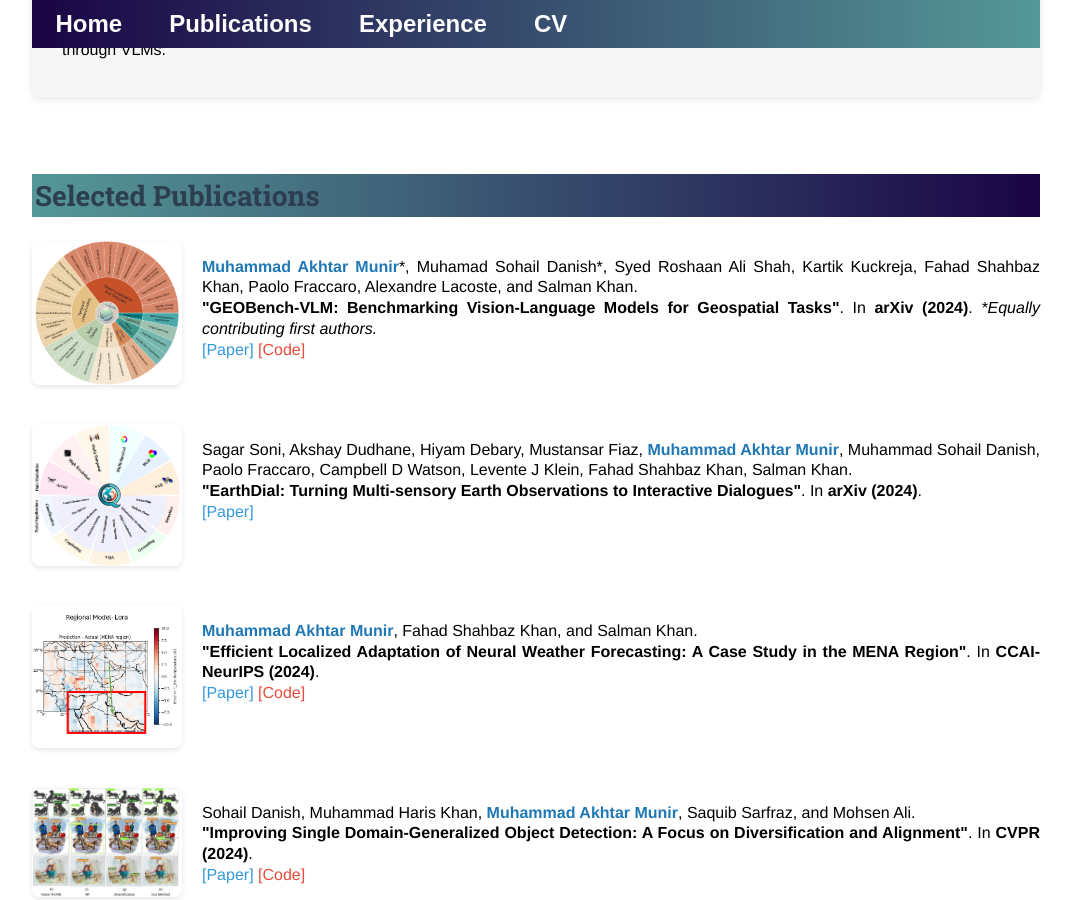
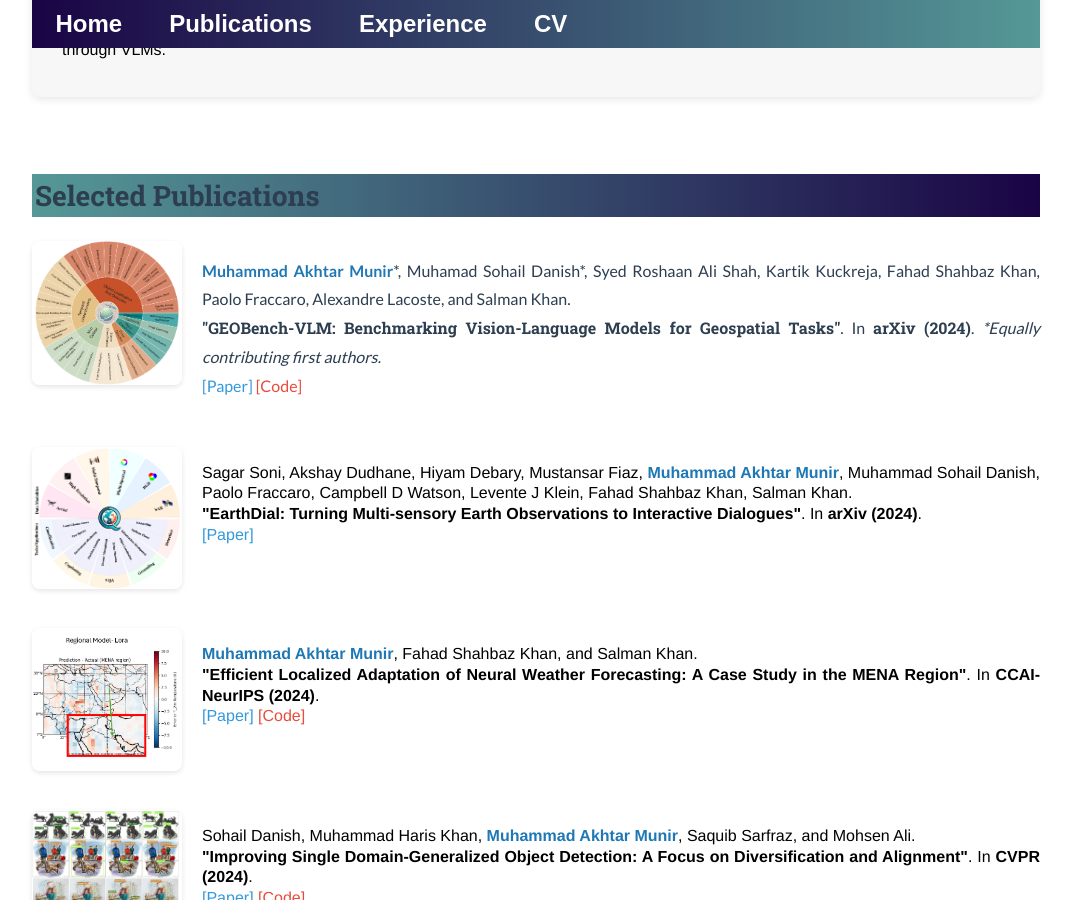
Before and after one commit to akhtarvision/akhtarvision.github.io, a Jekyll site: the page built from index.html, in a window 1280 px wide and 900 px high, scrolled down 411 px. Shown: the whole window, without its empty margins (104-1176 px from the left). Built offline with Jekyll 4.4.1, drawn with Linux system fonts in a browser that asks for light colours.

Commit message:
Update index.html

```diff
--- a/index.html
+++ b/index.html
@@ -57,13 +57,14 @@
                 <img src="thumb_geo.png" alt="GEOBench-VLM Thumbnail" style="width: 100%; height: auto; border-radius: 8px; box-shadow: 0 2px 5px rgba(0, 0, 0, 0.1);">
             </div>
             <div style="flex: 1;">
-                <p><b style="color: #1f78b4;">Muhammad Akhtar Munir</b>*, Muhamad Sohail Danish*, Syed Roshaan Ali Shah, Kartik Kuckreja, Fahad Shahbaz Khan, Paolo Fraccaro, Alexandre Lacoste, and Salman Khan.<br>
-                   <strong>"GEOBench-VLM: Benchmarking Vision-Language Models for Geospatial Tasks"</strong>.
-                   In <strong>arXiv (2024)</strong>. <i>*Equally contributing first authors.</i><br>
-                   <a href="https://arxiv.org/pdf/2411.19325" style="text-decoration: none; color: #3498db;">[Paper]</a>
-                   <a href="https://github.com/The-AI-Alliance/GEO-Bench-VLM" style="text-decoration: none; color: #e74c3c;">[Code]</a>
-                </p>
-            </div>
+        <p style="font-family: 'Lato', sans-serif; font-size: 16px; line-height: 1.8; color: #2c3e50;">
+            <b style="font-family: 'Lato', sans-serif; color: #1f78b4;">Muhammad Akhtar Munir</b>*, Muhamad Sohail Danish*, Syed Roshaan Ali Shah, Kartik Kuckreja, Fahad Shahbaz Khan, Paolo Fraccaro, Alexandre Lacoste, and Salman Khan.<br>
+            <strong style="font-family: 'Roboto Slab', serif; font-size: 16px; color: #2c3e50;">"GEOBench-VLM: Benchmarking Vision-Language Models for Geospatial Tasks"</strong>.
+            In <strong style="font-family: 'Roboto Slab', serif; font-size: 16px; color: #2c3e50;">arXiv (2024)</strong>. <i style="font-family: 'Lato', sans-serif;">*Equally contributing first authors.</i><br>
+            <a href="https://arxiv.org/pdf/2411.19325" style="font-family: 'Lato', sans-serif; text-decoration: none; color: #3498db;">[Paper]</a>
+            <a href="https://github.com/The-AI-Alliance/GEO-Bench-VLM" style="font-family: 'Lato', sans-serif; text-decoration: none; color: #e74c3c;">[Code]</a>
+        </p>
+</div>
         </li>
         <!-- Publication Item 2 -->
         <li style="display: flex; align-items: flex-start; margin-bottom: 30px;">
```
